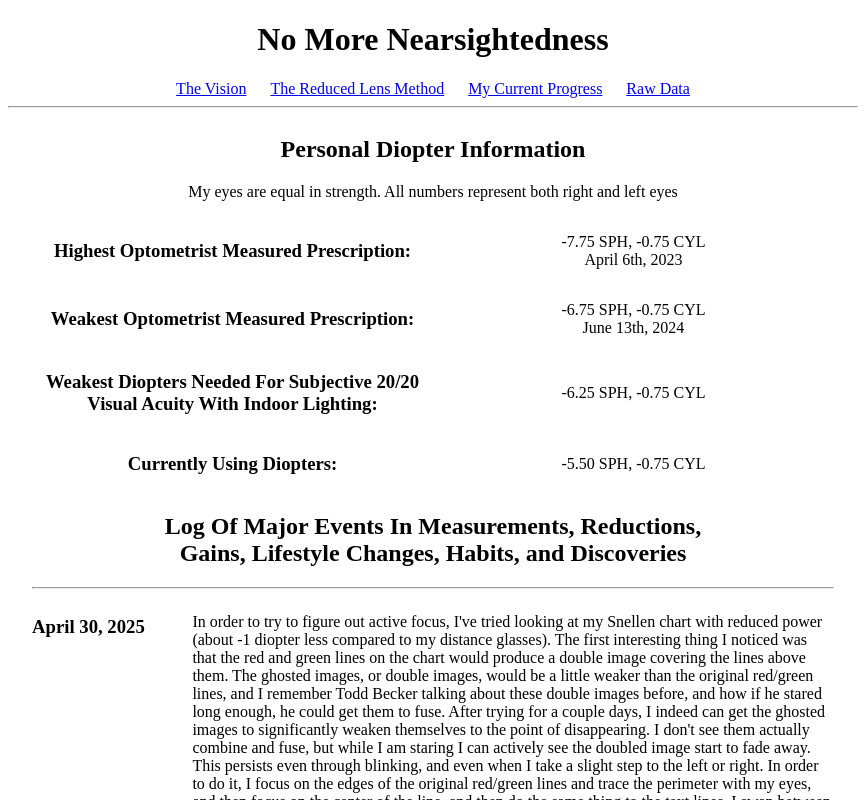
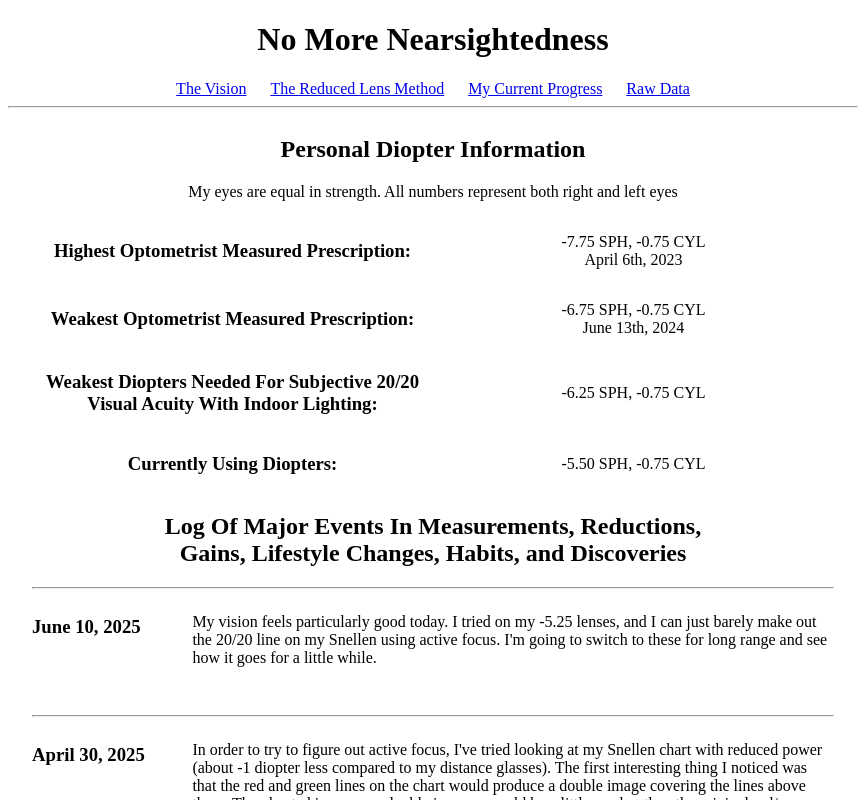
Before and after one commit to Cysote/no-more-nearsightedness-website, an Angular app: page /progress in a window 1280 px wide. Shown: the top 800 px of the page, without its empty margins (207-1072 px from the left). Built offline with nearby package versions, Linux system fonts and the light colour scheme.

Commit message:
New June entry

```diff
--- a/src/app/routes/my-current-progress-route/my-current-progress-route.component.html
+++ b/src/app/routes/my-current-progress-route/my-current-progress-route.component.html
@@ -15,6 +15,10 @@
     </div>
     <div>
         <h2>Log Of Major Events In Measurements, Reductions, <br>Gains, Lifestyle Changes, Habits, and Discoveries</h2>
+        <app-major-event
+            date="June 10, 2025"
+            description="My vision feels particularly good today. I tried on my -5.25 lenses, and I can just barely make out the 20/20 line on my Snellen using
+            active focus. I'm going to switch to these for long range and see how it goes for a little while."></app-major-event>
         <app-major-event
             date="April 30, 2025"
             image="assets/2025-30-04 Double Image Snellen.jpg"
```
